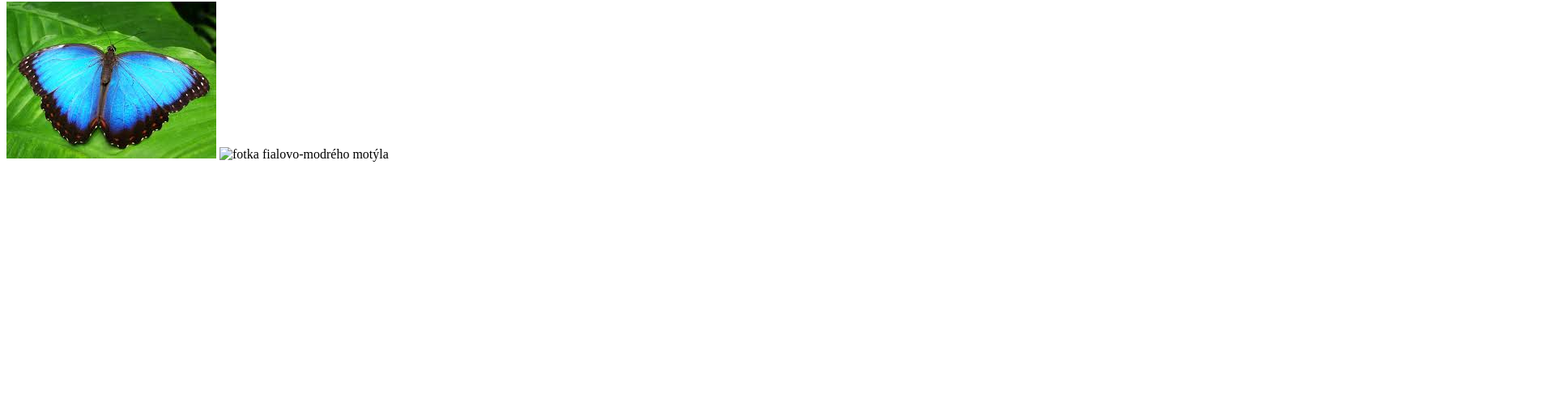
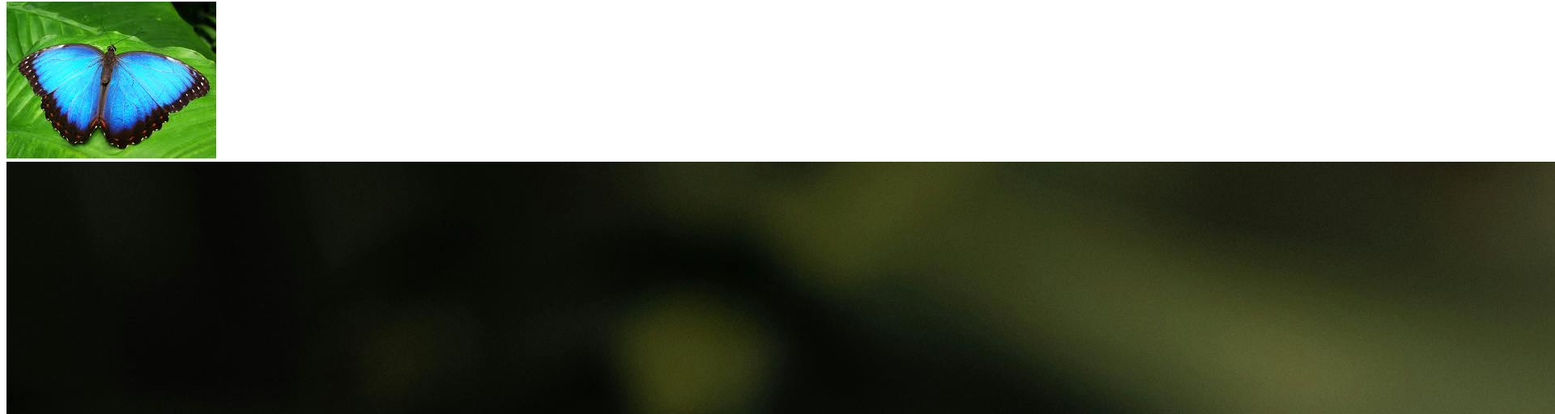
Before and after one commit to Eliska321/Random-123, a plain HTML site: page index.html in a window 1280 px wide. Shown: the part 104-616 px from the top of the page at 81% size, 1920 px wide, since content can reach past the window. Drawn offline with Linux system fonts and the light colour scheme.

Commit message:
Update index.html

```diff
--- a/index.html
+++ b/index.html
@@ -7,6 +7,6 @@
            Něco o motýlech
             <h1>Motýli</h3>
             <img src="motýl modrý.jpg" alt="fotka modrého motýla">
-            <img src="motýl modrý dva.jpg" alt="fotka fialovo-modrého motýla">
+            <img src="modrý motýl dva.jpeg" alt="fotka fialovo-modrého motýla">
       </body>
 </html>
```
